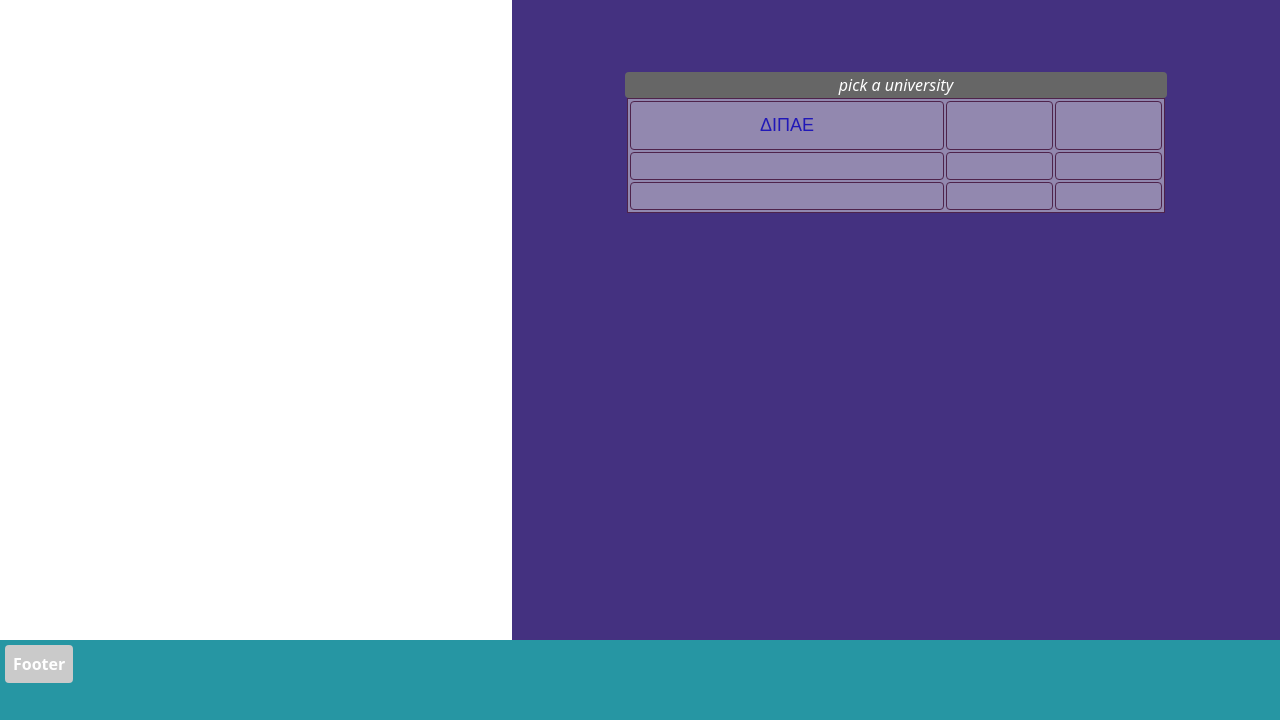
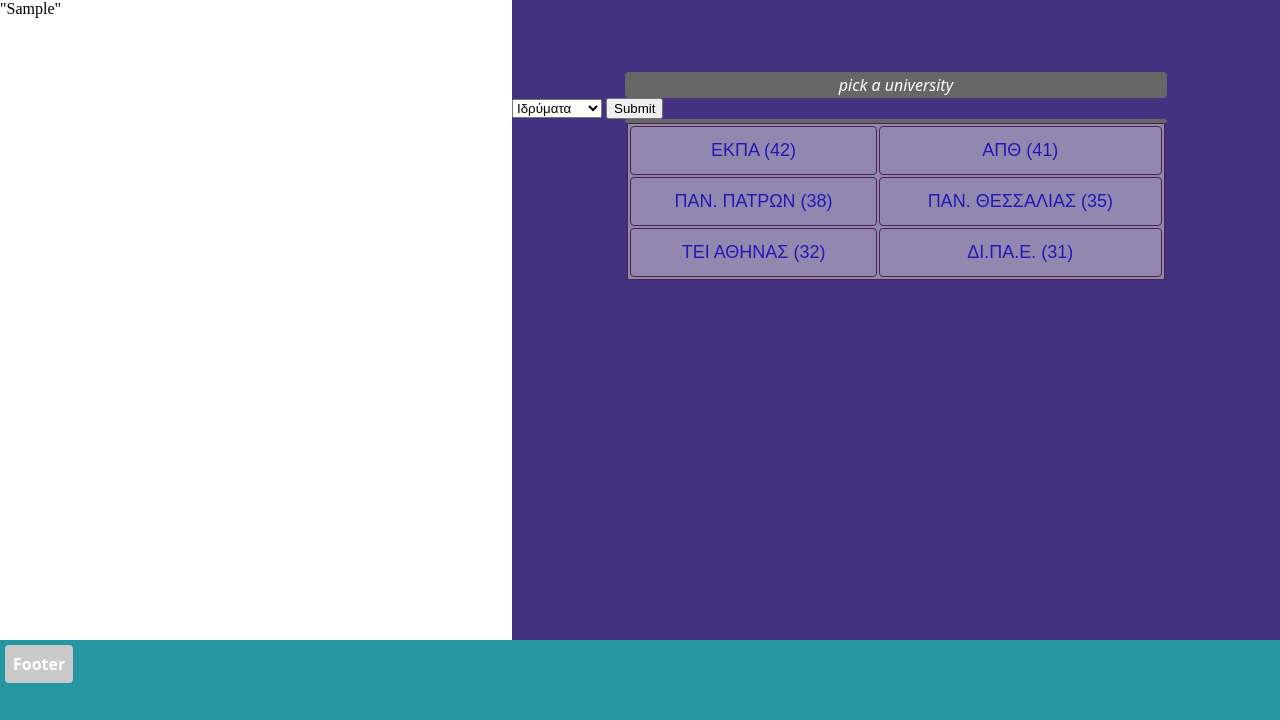
Before and after one commit to iee-ihu-gr-coursem102/WebEng22_Full-Stack-Comrades, a Python web app: template templates/universitypage.html in a window 1280 px wide. Shown: the part 80-800 px from the top of the page. Run offline with Jinja, Linux system fonts and the light colour scheme; the template is opened without the code that fills it: most values are stand-ins (such as "Sample title", 1, 10 or a date in 2020).

Commit message:
experiment with uni page

```diff
--- a/templates/dashboard_non_auth.html
+++ b/templates/dashboard_non_auth.html
@@ -197,7 +197,8 @@
 
   <div class="header">
 
-    <a href="startpage" class="button button1" style="float:left">Uniview</a>
+    <a href="startpage" class="button button1" style="float:left">Startpage</a>
+    <a href="universities" class="button button1" style="float:left">Uniview</a>
     <a href="{{ url_for('main.profile') }}" style="float:right"class="button button3">Profile</a>
 
     <div class="form-group">
--- a/templates/index.html
+++ b/templates/index.html
@@ -322,7 +322,7 @@
     });
 </script>
 
-<script type="text/javascript">
+<!-- <script type="text/javascript">
   const cb2x = document.getElementById('bar_chart2');
   new Chart(cb2x, {
     type: 'bar',
@@ -353,7 +353,7 @@
       }
     }
   });
-</script>
+</script> -->
 
 </body>
 
--- a/templates/universitypage.html
+++ b/templates/universitypage.html
@@ -199,30 +199,38 @@
 
     <div class="content">
 
-        <div class="university_info"></div>
+        <div class="university_info">"{{uni_dps}}"</div>
 
         <!--<div class="city_chart"></div>-->
 
         <div class="universities">
             <br> <br>
             <br> <br>
-            <p>pick a university</p>
-
+            <p>pick a university
+            <div class="uni-slct">
+                <form method="post">
+                    <select class="form-control" aria-label="Default select example" id="uni-sl" name="uni-sl">
+                      <option value="#">Ιδρύματα</option>
+                      {% for opt in uni_tit %}
+                        <option> {{ opt }}</option>
+                      {% endfor %}
+                    </select>
+                    <input type="submit" value="Submit" class="btn btn-primary btn-sm" onclick="showDept(this)">
+                </form>
+              </div>
+            </p>
             <table style="width: 70%";>
             <tr>
-                <td><a href="universitychart.html" >ΔΙΠΑΕ</a></td>
-                <td></td>
-                <td></td>
+                <td><a href="universitychart.html" >ΕΚΠΑ (42)</a></td>
+                <td><a href="universitychart.html" >ΑΠΘ (41)</a></td>
             </tr>
             <tr>
-                <td></td>
-                <td></td>
-                <td></td>
+                <td><a href="universitychart.html" >ΠΑΝ. ΠΑΤΡΩΝ (38)</a></td>
+                <td><a href="universitychart.html" >ΠΑΝ. ΘΕΣΣΑΛΙΑΣ (35)</a></td>
             </tr>
             <tr>
-                <td></td>
-                <td></td>
-                <td></td>
+                <td><a href="universitychart.html" >ΤΕΙ ΑΘΗΝΑΣ (32)</a></td>
+                <td><a href="universitychart.html" >ΔΙ.ΠΑ.Ε. (31)</a></td>
             </tr>
             </table>
         </div>-->
@@ -232,6 +240,12 @@
         <a href="startpage.html" style="float:left"class="button button1">Footer</a>
     </div>
 
+    <script type="text/javascript">
+        function showDept(selectObject) {
+          document.getElementById("show_dpt").innerHTML = "{{uni_dps}}";
+        }
+      </script>
+
 </body>
 
 </html>
```
Also changed, not shown: __init__.py (+6 -2 lines), fetching.py (+24 -14 lines), main.py (+25 -17 lines), uni.py (added, +38 -0 lines).
